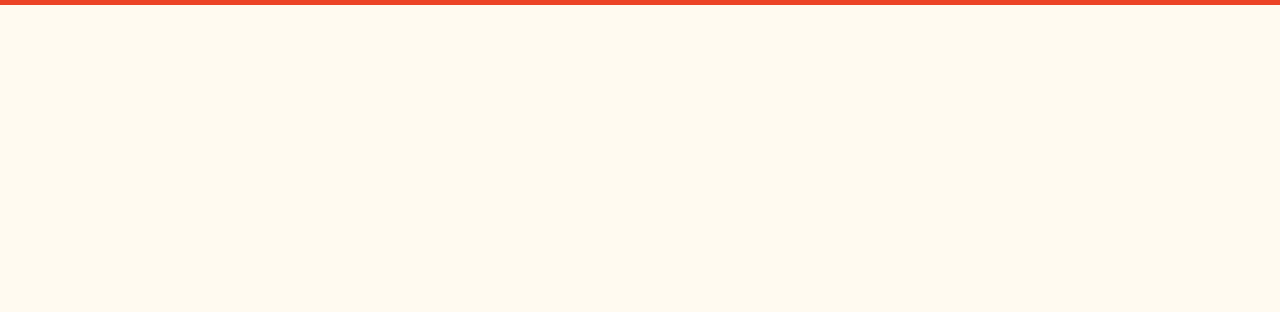
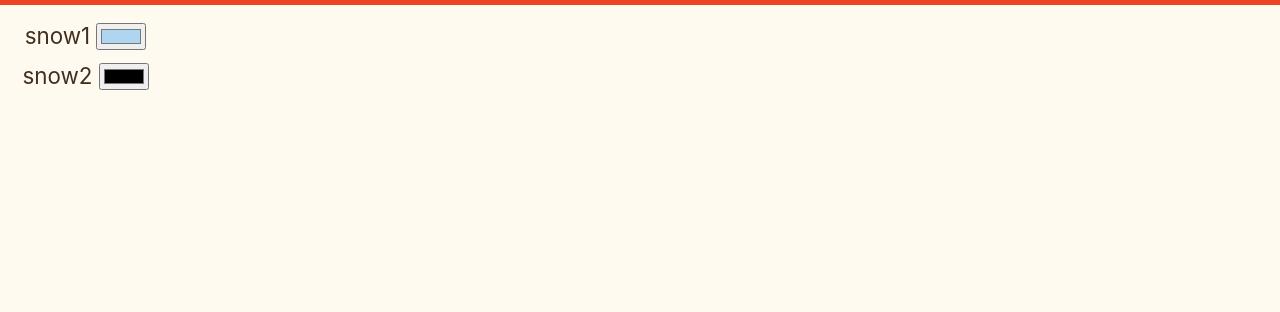
Before and after one commit to queen-raae/gatsby-plugin-let-it-snow, a Gatsby site in the folder demo/: page /another in a window 1280 px wide. Shown: the top 312 px of the page. Built offline with nearby package versions, Linux system fonts and the light colour scheme; Gatsby itself is replaced by a stand-in of ours.

Commit message:
demo: snow color picker, closes #34. (#36)
* snow color picker.

* update colors when color preference changes.

Co-authored-by: Brad Garropy <bgarropy@atlassian.com>

```diff
--- /dev/null
+++ b/demo/src/components/colors.js
@@ -0,0 +1,48 @@
+import React, { useEffect, useState } from "react";
+import { getColor, setColor } from "../utils/colors";
+
+const Colors = () => {
+  const [colors, setColors] = useState({
+    snow1: getColor("snow1"),
+    snow2: getColor("snow2"),
+  });
+
+  useEffect(() => {
+    const mql = window.matchMedia("(prefers-color-scheme: dark)");
+
+    const onChange = () => {
+      setColors({
+        snow1: getColor("snow1"),
+        snow2: getColor("snow2"),
+      });
+    };
+
+    mql.addEventListener("change", onChange);
+
+    return () => mql.removeEventListener("change", onChange);
+  }, []);
+
+  const onChange = (event) => {
+    setColors({
+      ...colors,
+      [event.target.name]: event.target.value,
+    });
+
+    setColor(event.target.name, event.target.value);
+  };
+
+  return (
+    <section className="colors">
+      {Object.entries(colors).map(([key, value]) => {
+        return (
+          <label key={key}>
+            {key}{" "}
+            <input type="color" name={key} value={value} onChange={onChange} />
+          </label>
+        );
+      })}
+    </section>
+  );
+};
+
+export default Colors;
--- a/demo/src/pages/another.js
+++ b/demo/src/pages/another.js
@@ -1,9 +1,11 @@
 import React from "react";
 import { Link } from "gatsby";
+import Colors from "../components/colors";
 
 const AnotherPage = () => {
   return (
     <main>
+      <Colors />
       <section>
         <h1>
           <span role="img" aria-label="snowflake emojii">
--- a/demo/src/pages/index.js
+++ b/demo/src/pages/index.js
@@ -1,9 +1,11 @@
 import React from "react";
 import { Link } from "gatsby";
+import Colors from "../components/colors";
 
 const IndexPage = () => {
   return (
     <main>
+      <Colors />
       <section>
         <h1>
           <span role="img" aria-label="snowflake emojii">
--- /dev/null
+++ b/demo/src/utils/colors.js
@@ -0,0 +1,11 @@
+const getColor = (name) => {
+  return getComputedStyle(document.documentElement)
+    .getPropertyValue(`--${name}`)
+    .trim();
+};
+
+const setColor = (name, value) => {
+  document.documentElement.style.setProperty(`--${name}`, value);
+};
+
+export { getColor, setColor };
--- a/demo/styles/global.css
+++ b/demo/styles/global.css
@@ -9,7 +9,7 @@
     --color-bg: #412f20;
     --color: #fffaf0;
     --snow1: #e74c3c;
-    --snow2: #fff;
+    --snow2: #ffffff;
   }
 }
 
@@ -62,3 +62,12 @@ p {
 span[role="img"] {
   padding: 0 0.15em;
 }
+
+.colors {
+  position: absolute;
+  top: 0;
+  left: 0;
+  display: flex;
+  flex-direction: column;
+  row-gap: 0.5em;
+}
```
